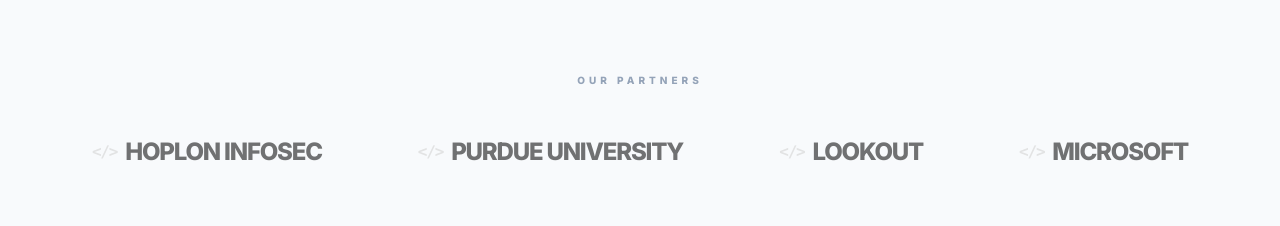
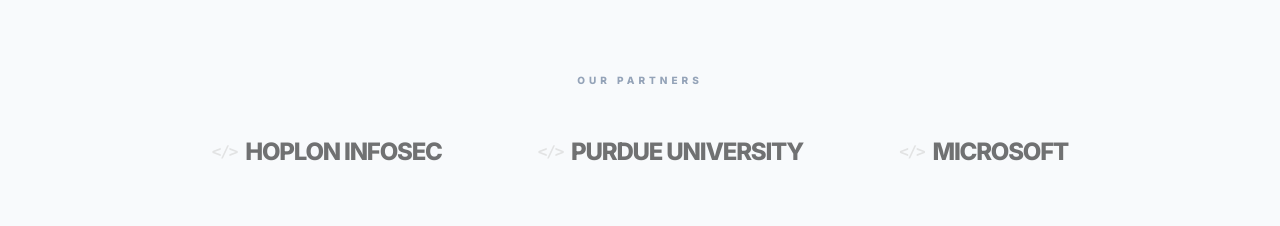
Before and after one commit to tarique313/ByteCodeLabs, a React (Vite) app: page / in a window 1280 px wide. Shown: the part 1769-1995 px from the top of the page. Built offline with nearby package versions, Linux system fonts and the light colour scheme.

Commit message:
update constants.tsx

```diff
--- a/constants.tsx
+++ b/constants.tsx
@@ -50,7 +50,6 @@
 export const PARTNERS: string[] = [
   "Hoplon InfoSec",
   "Purdue University",
-  "Lookout",
   "Microsoft"
 ];
 
```
